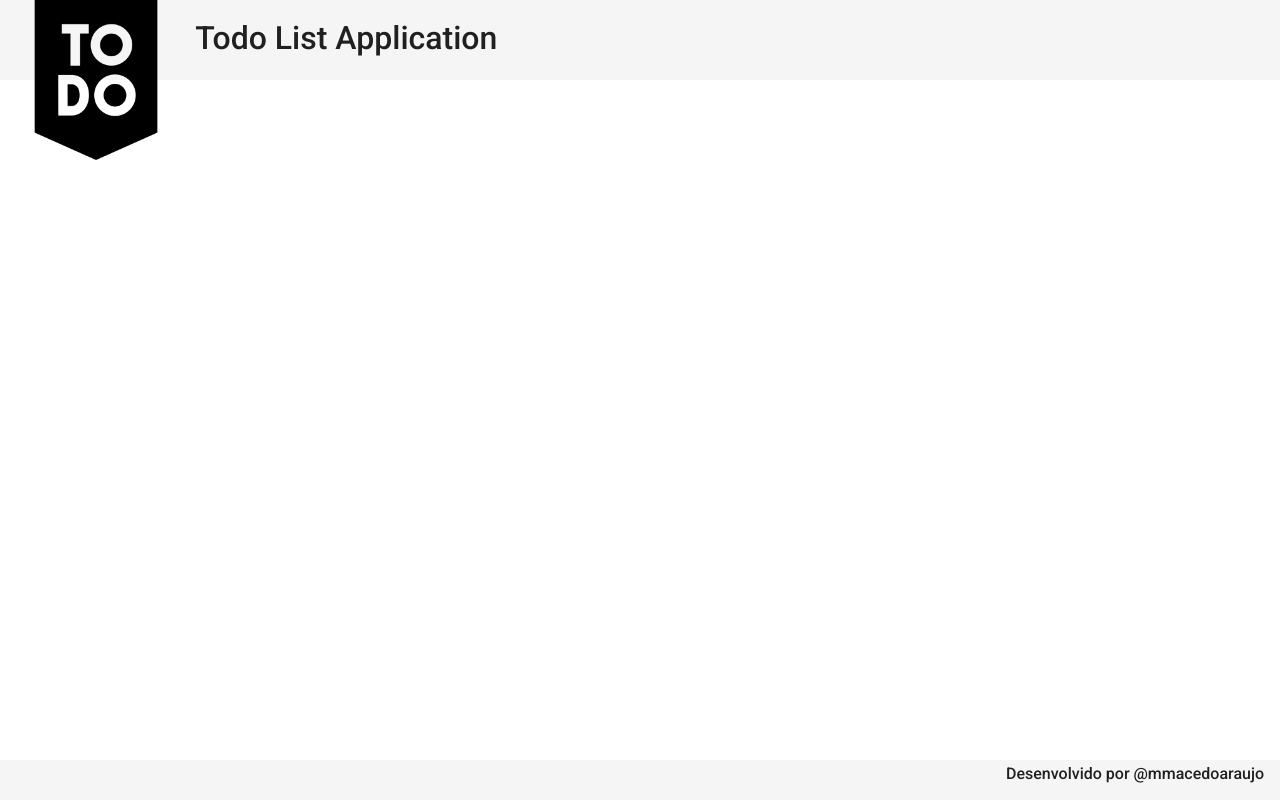
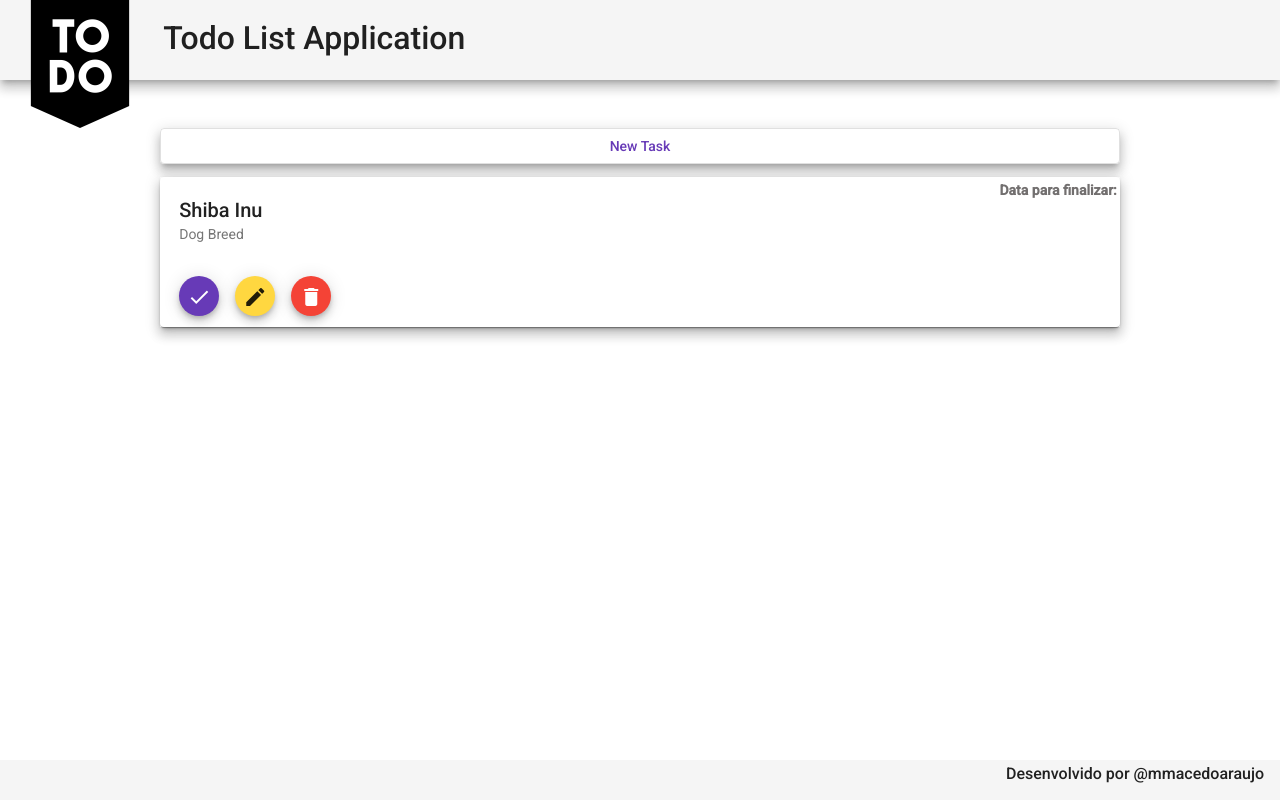
Before and after one commit to mmacedoaraujo/to-do-list-application, an Angular app in the folder todo-list-frontend/todo-list/: page / in a window 1280 px wide. Built offline with nearby package versions, Linux system fonts and the light colour scheme.

Commit message:
read-all component half done

```diff
--- a/todo-list-frontend/todo-list/src/app/app.component.html
+++ b/todo-list-frontend/todo-list/src/app/app.component.html
@@ -1,2 +1,3 @@
 <app-header></app-header>
+<app-read-all></app-read-all>
 <app-footer></app-footer>
--- a/todo-list-frontend/todo-list/src/app/components/header/header.component.css
+++ b/todo-list-frontend/todo-list/src/app/components/header/header.component.css
@@ -1,6 +1,6 @@
 img {
-    padding-top: 5rem;
-    height: 10rem;
+    padding-top: 3rem;
+    height: 8rem;
 }
 
 .header {
--- a/todo-list-frontend/todo-list/src/app/components/header/header.component.html
+++ b/todo-list-frontend/todo-list/src/app/components/header/header.component.html
@@ -1,4 +1,4 @@
-<mat-toolbar class="header">
+<mat-toolbar class="header mat-elevation-z8">
     <span>
         <img src="assets\img\to-do.png" alt="">
     </span>
--- /dev/null
+++ b/todo-list-frontend/todo-list/src/app/components/read-all/read-all.component.css
@@ -0,0 +1,33 @@
+.container {
+    width: 75%;
+    margin: auto;
+}
+
+.content {
+    width: 100%;
+}
+
+.new-task {
+    width: 100%;
+    margin-top: 3rem;
+}
+
+mat-card {
+    margin-top: .8rem;
+    padding: .2rem
+}
+
+p {
+    text-align: end;
+    font-weight: 600;
+    color: rgb(114, 111, 111);
+    margin-bottom: 0;
+}
+
+.actions {
+    margin: .5rem;
+}
+
+.actions button {
+    margin: .5rem;
+}
--- /dev/null
+++ b/todo-list-frontend/todo-list/src/app/components/read-all/read-all.component.html
@@ -0,0 +1,27 @@
+<div class="container ">
+  <button class="new-task mat-elevation-z8" mat-stroked-button color="primary">
+    New Task
+  </button>
+
+  <div class="content mat-elevation-z8">
+    <mat-card class="example-card">
+      <p>Data para finalizar:</p>
+      <mat-card-header>
+        <mat-card-title>Shiba Inu</mat-card-title>
+        <mat-card-subtitle>Dog Breed</mat-card-subtitle>
+      </mat-card-header>
+
+      <div class="actions">
+        <button mat-mini-fab color="primary">
+          <mat-icon>done</mat-icon>
+        </button>
+        <button mat-mini-fab color="accent">
+          <mat-icon>edit</mat-icon>
+        </button>
+        <button mat-mini-fab color="warn">
+          <mat-icon>delete</mat-icon>
+        </button>
+      </div>
+    </mat-card>
+  </div>
+</div>
--- /dev/null
+++ b/todo-list-frontend/todo-list/src/app/components/read-all/read-all.component.ts
@@ -0,0 +1,15 @@
+import { Component, OnInit } from '@angular/core';
+
+@Component({
+  selector: 'app-read-all',
+  templateUrl: './read-all.component.html',
+  styleUrls: ['./read-all.component.css']
+})
+export class ReadAllComponent implements OnInit {
+
+  constructor() { }
+
+  ngOnInit(): void {
+  }
+
+}
```
Also changed, not shown: todo-list-frontend/todo-list/src/app/app.module.ts (+22 -16 lines), todo-list-frontend/todo-list/src/assets/img/to-do.png.
